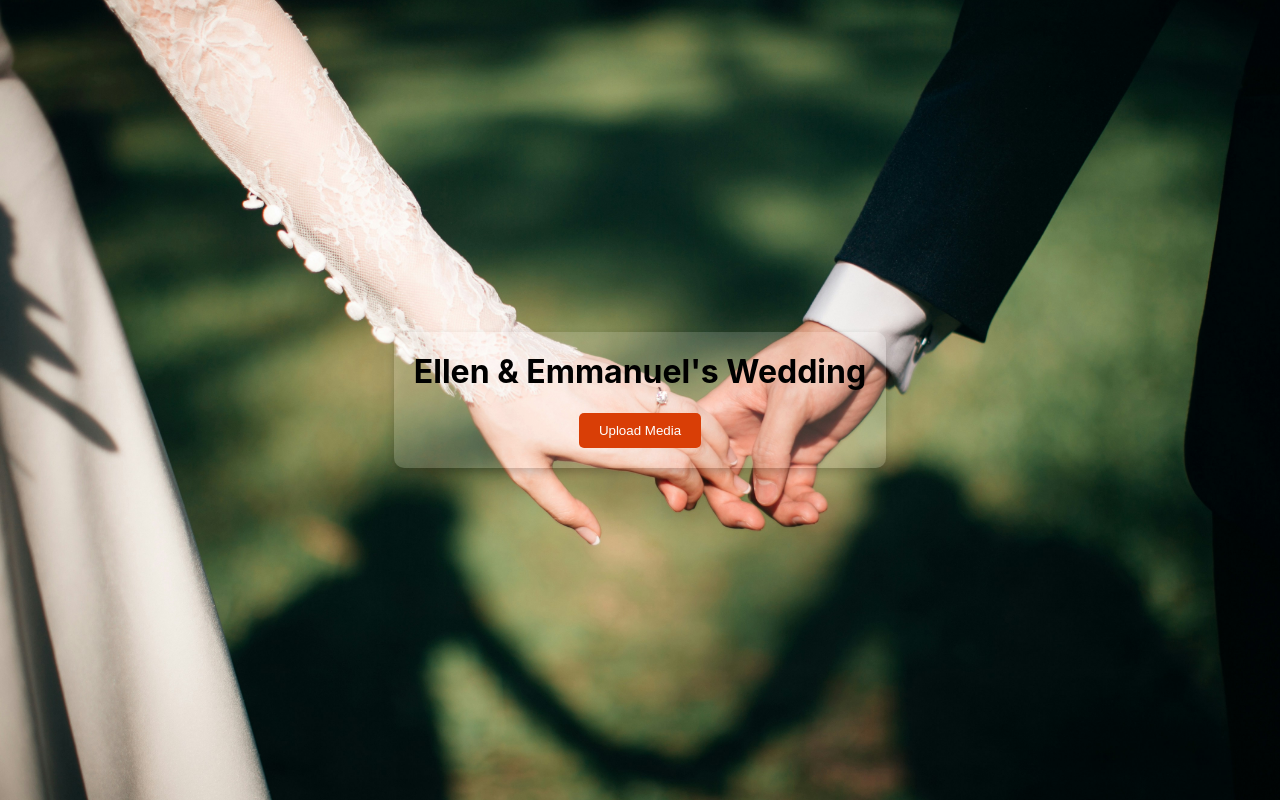
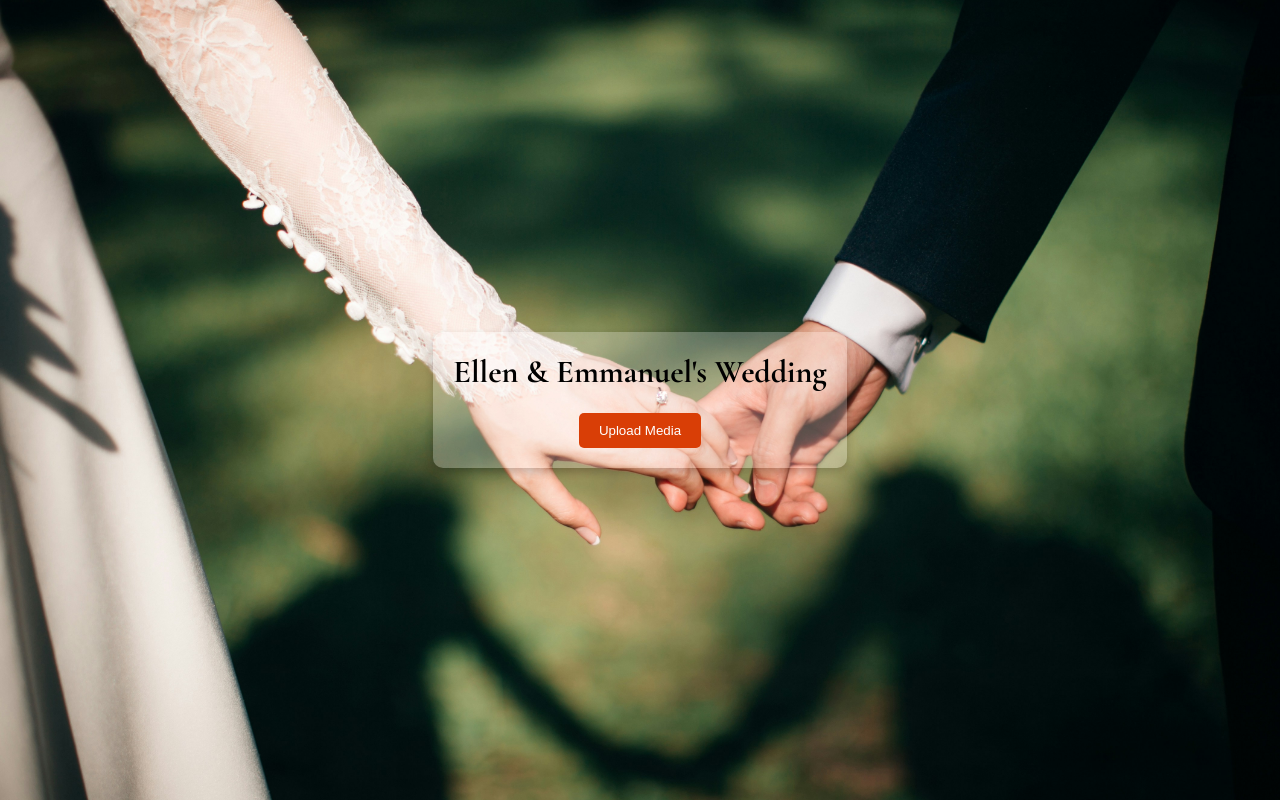
Before and after one commit to de-mk7/UploadProject, a plain HTML site: page index.html in a window 1280 px wide. Drawn offline with nearby package versions, Linux system fonts and the light colour scheme.

Commit message:
Update index.html

```diff
--- a/index.html
+++ b/index.html
@@ -4,6 +4,9 @@
     <meta charset="UTF-8">
     <meta name="viewport" content="width=device-width, initial-scale=1.0">
     <title>Upload Files</title>
+    <link rel="preconnect" href="https://fonts.googleapis.com">
+    <link rel="preconnect" href="https://fonts.gstatic.com" crossorigin>
+    <link href="https://fonts.googleapis.com/css2?family=Cormorant+Garamond:ital,wght@0,300;0,400;0,500;0,600;0,700;1,300;1,400;1,500;1,600;1,700&display=swap" rel="stylesheet">
     <style>
         body {
             margin: 0;
@@ -15,11 +18,11 @@
             background-image: url('jeremy-wong-weddings-464ps_nOflw-unsplash.jpg'); /* Local background image */
             background-size: cover;
             background-position: center;
-            font-family: -apple-system, BlinkMacSystemFont, "Segoe UI", Ubuntu, "Helvetica Neue", sans-serif;
+            font-family: "Cormorant Garamond", serif;
         }
 
         .upload-container {
-            background-color: rgba(255, 255, 255, 0.15); /* More transparent background */
+            background-color: rgba(255, 255, 255, 0.25); /* More transparent background */
             padding: 20px;
             border-radius: 10px;
             box-shadow: 0 4px 8px rgba(0, 0, 0, 0.2);
```
